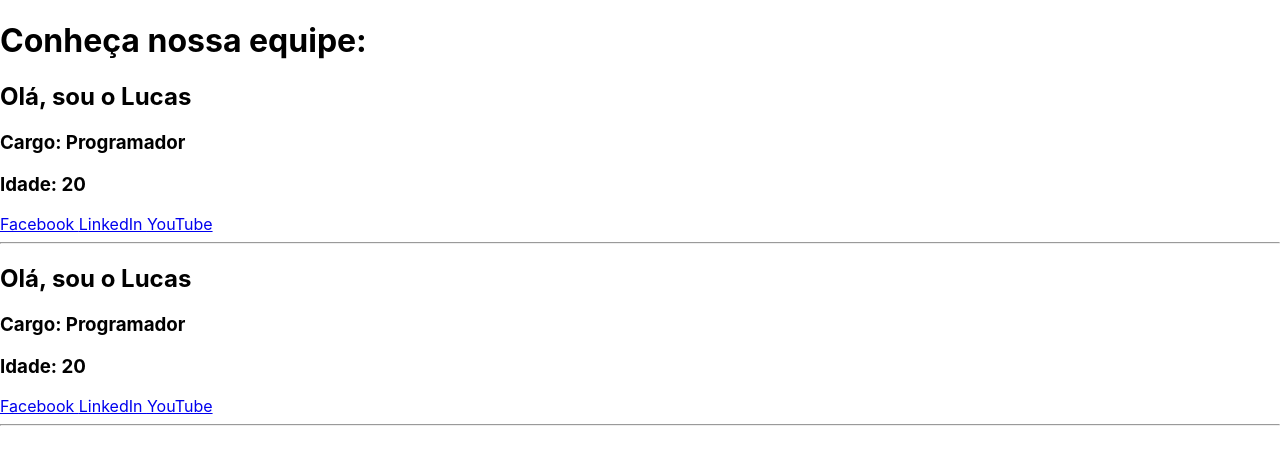
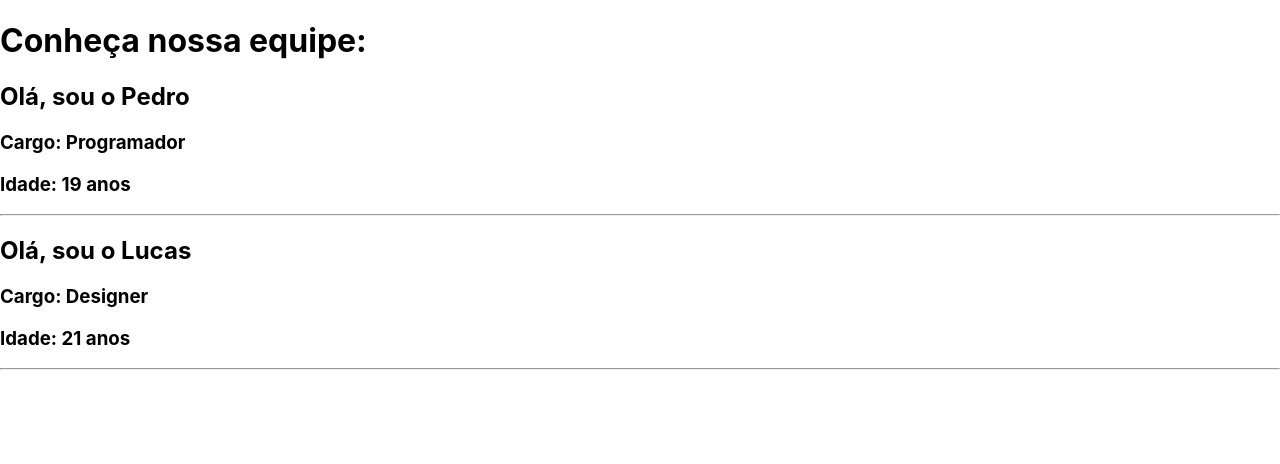
Before and after one commit to francovegini/curso-react, a React (Create React App) app in the folder first-app/: page / in a window 1280 px wide. Shown: the top 464 px of the page. Built offline with nearby package versions, Linux system fonts and the light colour scheme.

Commit message:
Aplicando class component

```diff
--- a/first-app/src/App.js
+++ b/first-app/src/App.js
@@ -1,64 +1,42 @@
-import React from 'react';
+import React, {Component} from 'react';
 
-const Bemvindo = (props) => {
+class Equipe extends Component {
+    render() {
         return (
             <div>
-            <h2>Bem vindo(a) {props.nome}</h2>
-            <h3>Tenho {props.idade} anos</h3>
-        </div>
-    );
-}
-
-const Equipe = (props) => {
-    return (
-        <div>
-            <Sobre nome={props.nome}
-                   cargo={props.cargo}
-                   idade={props.idade}/>
-            <Social fb={props.facebook}
-                    yt={props.youtube}
-                    linkedin={props.linkedin}/>
+                <Sobre nome={this.props.nome}
+                       cargo={this.props.cargo}
+                       idade={this.props.idade}/>
                 <hr/>
             </div>
         );
     }
+}
 
-const Sobre = (props) => {
+class Sobre extends Component {
+    render() {
         return (
             <div>
-            <h2>Olá, sou o {props.nome}</h2>
-            <h3>Cargo: {props.cargo}</h3>
-            <h3>Idade: {props.idade}</h3>
+                <h2>Olá, sou o {this.props.nome}</h2>
+                <h3>Cargo: {this.props.cargo}</h3>
+                <h3>Idade: {this.props.idade} anos</h3>
             </div>
         );
     }
-
-const Social = (props) => {
-    return (
-        <div>
-            <a href={props.fb}>Facebook </a>
-            <a href={props.linkedin}>LinkedIn </a>
-            <a href={props.yt}>YouTube </a>
-        </div>
-    );
 }
 
 function App() {
     return (
         <div>
             <h1>Conheça nossa equipe:</h1>
+            <Equipe nome="Pedro"
+                    cargo="Programador"
+                    idade="19"
+                    linkedin="http://www.linkedin.com"
+                    facebook="http://www.facebook.com"/>
             <Equipe nome="Lucas"
-                    cargo="Programador"
-                    idade="20"
-                    facebook="http://www.facebook.com"
-                    linkedin="http://www.linkedin.com"
-                    youtube="http://www.youtube.com"/>
-            <Equipe nome="Lucas"
-                    cargo="Programador"
-                    idade="20"
-                    facebook="http://www.facebook.com"
-                    linkedin="http://www.linkedin.com"
-                    youtube="http://www.youtube.com"/>
+                    cargo="Designer"
+                    idade="21"/>
         </div>
     )
 }
```
Also changed, not shown: first-app/src/App2.js (added, +66 -0 lines). Lines whose indentation alone changed are shown as unchanged.
